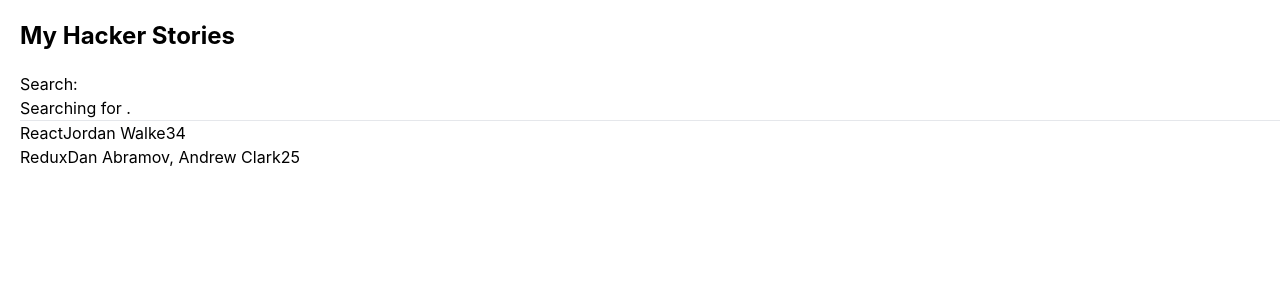
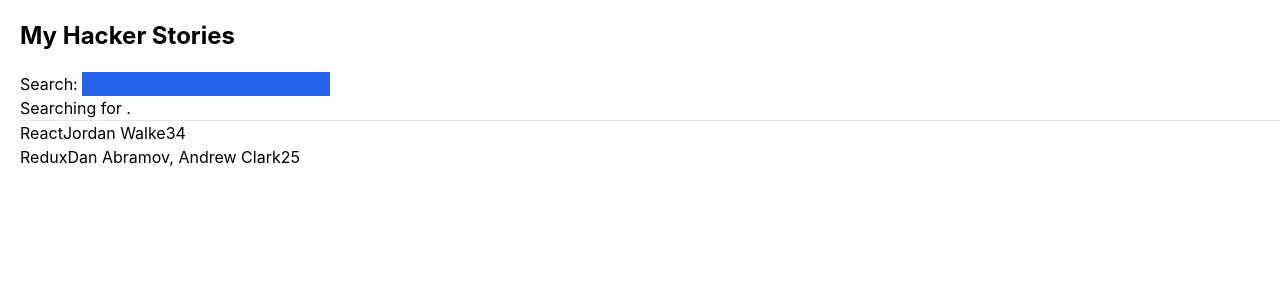
Before and after one commit to habedorf/ReactPlayground, a React (Create React App) app: page / in a window 1280 px wide. Shown: the top 300 px of the page. Built offline with nearby package versions, Linux system fonts and the light colour scheme.

Commit message:
added bg

```diff
--- a/src/App.js
+++ b/src/App.js
@@ -31,7 +31,7 @@ return (
 <div className={"container mx-5"}>
 <h1 className={"my-5 text-2xl font-bold"}>My Hacker Stories</h1>
 <label htmlFor="search">Search: </label>
-<input id="search" type="text" onChange={handleChange} />
+<input className={"bg-blue-600"} id="search" type="text" onChange={handleChange} />
 <p>
 Searching for <strong>{searchTerm}</strong>.
 </p>
```
